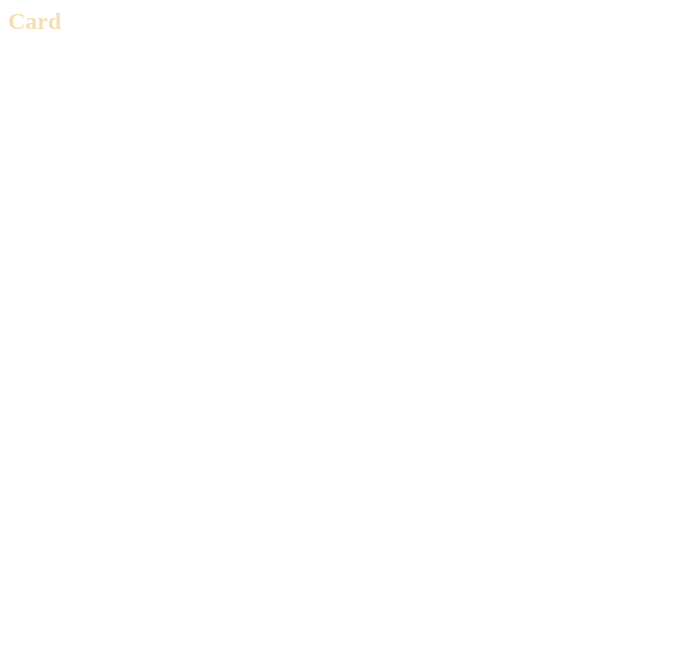
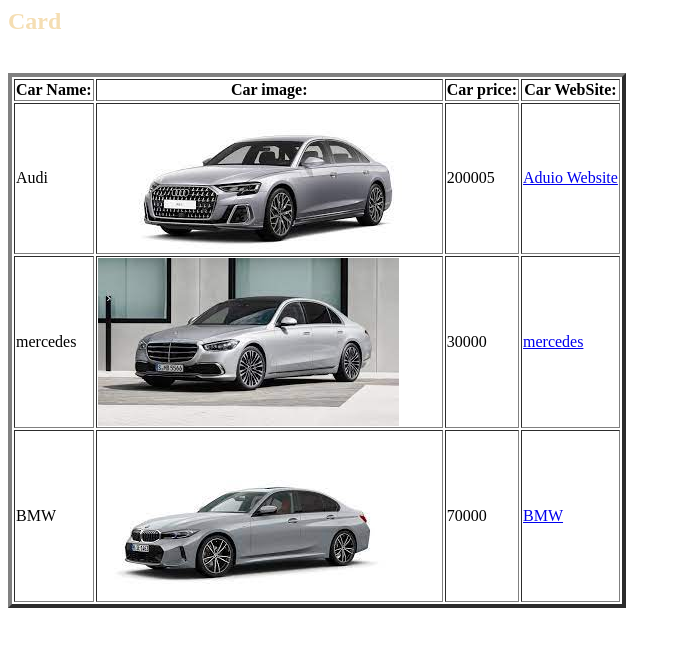
Before and after one commit to EmanTalal/htmlgit, a plain HTML site: page index.html in a window 1280 px wide. Shown: the whole page, without its empty margins (0-681 px from the left). Drawn offline with Linux system fonts and the light colour scheme.

Commit message:
add tabel v2

```diff
--- a/index.html
+++ b/index.html
@@ -8,6 +8,38 @@
 
 <body>
     <h2 style="color: wheat;">Card</h2>
+
+    <br>
+
+
+    <table border="4">
+        <thead>
+            <th>Car Name:</th>
+            <th>Car image:</th>
+            <th>Car price:</th>
+            <th>Car WebSite:</th>
+
+            <tbody>
+                <td>Audi</td>
+                <td> <img src="download.jfif" alt="Audi"></td>
+                <td>200005</td>
+                <td><a href="https://audio.com/">Aduio Website </a></td>
+            </tbody>
+            <tbody>
+                <td>mercedes</td>
+                <td> <img src="MM.jfif" alt="Audi"></td>
+                <td>30000</td>
+                <td><a href="https://www.mercedes-benz-mena.com/ar/">mercedes </a></td>
+            </tbody>
+            <tbody>
+                <td>BMW</td>
+                <td> <img src="download (1).jfif" alt="Audi"></td>
+                <td>70000</td>
+                <td><a href="https://www.bmw-me.com/ar/index.html">BMW </a></td>
+            </tbody>
+
+        </thead>
+    </table>
 </body>
 
 </html>
```
Also changed, not shown: MM.jfif (added), download (1).jfif (added), download.jfif (added).
